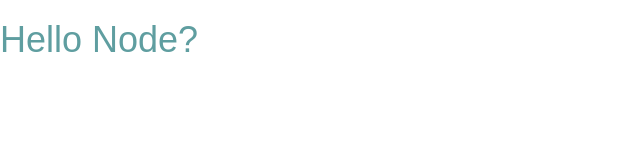
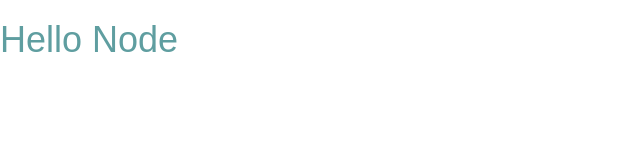
Before and after one commit to Ali559/js-dev-env, a website built with webpack: page src/index.html in a window 1280 px wide. Shown: the full height of the page, 0-640 px from the left. Built offline with nearby package versions, Linux system fonts and the light colour scheme.

Commit message:
second commit

```diff
--- a/src/index.html
+++ b/src/index.html
@@ -11,7 +11,7 @@
 </head>
 
 <body>
-    <h1>Hello Node?</h1>
+    <h1>Hello Node</h1>
     <script src="bundle.js"></script>
     <script src="https://cdnjs.cloudflare.com/ajax/libs/jquery/3.4.1/jquery.min.js"></script>
     <script src="https://cdnjs.cloudflare.com/ajax/libs/twitter-bootstrap/3.3.7/js/bootstrap.min.js"></script>
```
